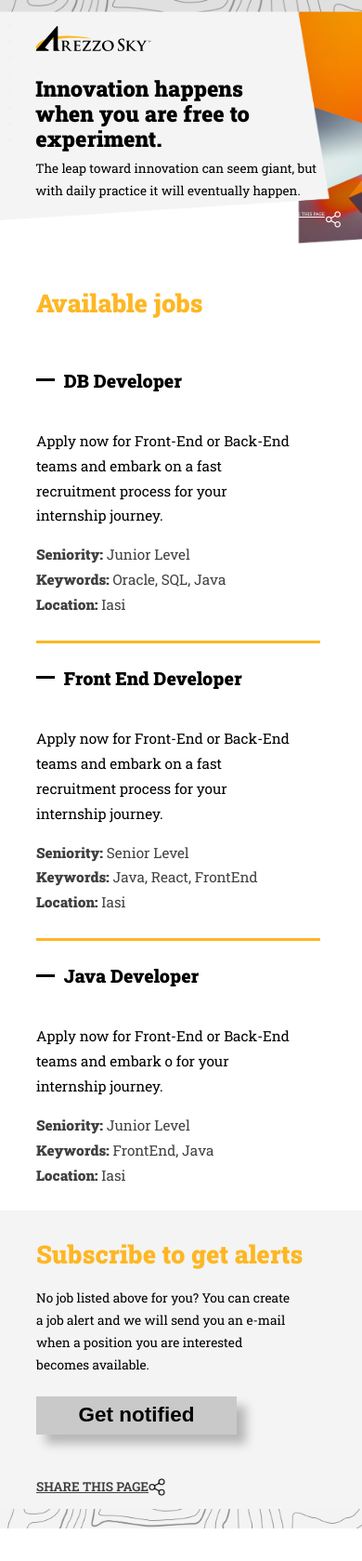
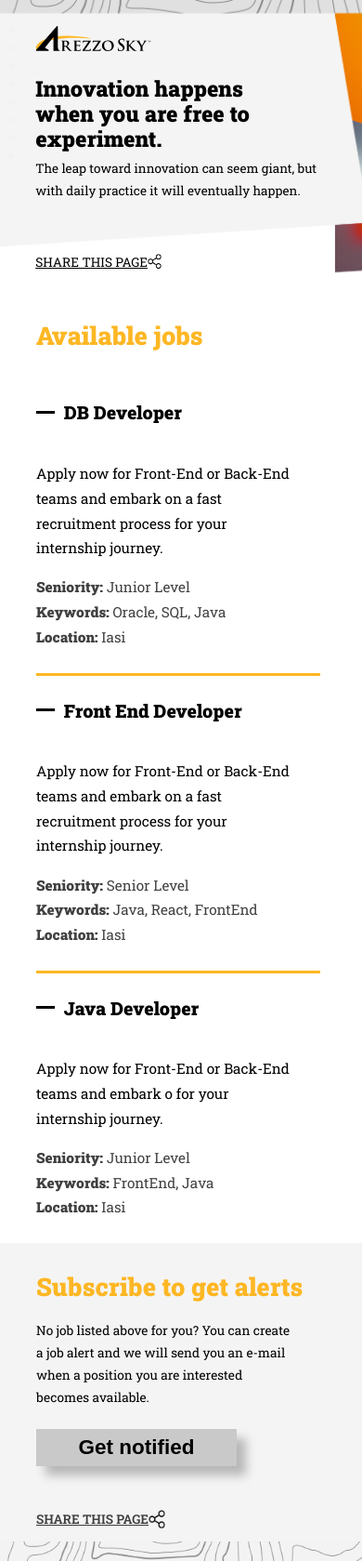
Before and after one commit to dhananjay-fe/dhananjay-fe.github.io, a Jekyll site: the page built from index.html, in a window 390 px wide. Shown: the whole page at 93% size. Built offline with Jekyll 4.4.1, drawn with Linux system fonts in a browser that asks for light colours; before the commit the page ends 1644 px from its top, so only the background shows below that.

Commit message:
Update main.css

```diff
--- a/assets/css/main.css
+++ b/assets/css/main.css
@@ -102,9 +102,49 @@ body {
 }
 }
 
+@media screen and (max-width:640px){
+   .share-link-home_landing{
+    display: flex;
+   /* justify-content: space-evenly; */
+    padding-left:10%;
+    padding-right: 10%;
+    padding-bottom: 3.5%;
+    width: 40%;/*193px;*/
 
+}
 
-.share-link-home_landing{
+#shr_pg_landing{
+    /*font-style: normal;*/
+/*font-weight: normal;*/
+font-size: 1.52vmax;
+/*line-height: 175%;*/
+/* or 28px */
+margin-top:30%;
+text-decoration-line: underline;
+/*font-variant: small-caps;*/
+font-weight: 400;
+
+color: #000000;
+/*margin-left:80%; */
+/*margin-bottom: 5%*/
+
+}
+
+.image2{
+    width: 3vmax;
+    height: 4vmin;
+    background: url(/assets/images/image1.png);
+    background-repeat: no-repeat;
+    background-size:contain;
+    margin-top:30%;
+    /*margin-right:4%;*/
+    /*margin-top: 0.5%;*/
+  }
+
+}
+
+@media screen and (min-width:641px){
+    .share-link-home_landing{
     display: flex;
     justify-content: space-evenly;
     padding-left:80%;
@@ -140,6 +180,11 @@ color: #FFFFFF;
     /*margin-right:4%;*/
     /*margin-top: 0.5%;*/
   }
+
+}
+
+
+
 
 
 
@@ -515,17 +560,19 @@ hr {
 }
 
 .job-details-data2 > p {
-    font-weight: normal;
-    font-size: 2vw;
+    font-weight: 400;
+    font-size: 2vmax;
     line-height: 1.75;
     font-style: normal;
     color: #000000;
 }
 
+
+
 @media screen and (max-width:480px){
     .job-details-data2 > ul {
         font-weight: 400;
-        font-size: 1.66vw;
+        font-size: 1.66vmax;
         line-height: 1.75;
         font-style: normal;
         color: #000000;
@@ -538,7 +585,7 @@ hr {
 @media screen and (max-width: 1100px) and (min-width: 481px){
     .job-details-data2 > ul {
         font-weight: 400;
-        font-size: 1.66vw;
+        font-size: 1.66vmax;
         line-height: 1.75;
         font-style: normal;
         color: #000000;
@@ -551,10 +598,12 @@ hr {
 
 
 
+
+
 @media screen and (min-width:1101px){
     .job-details-data2 > ul {
         font-weight: 400;
-        font-size: 1.66vw;
+        font-size: 1.66vmax;
         line-height: 1.75;
         font-style: normal;
         color: #000000;
@@ -565,9 +614,10 @@ hr {
     }
 }
 
+
+
 .job-details-data2 > ul > ::marker {
     font: icon;
-
     }
 
     .logo-container2 .job-title{
```
